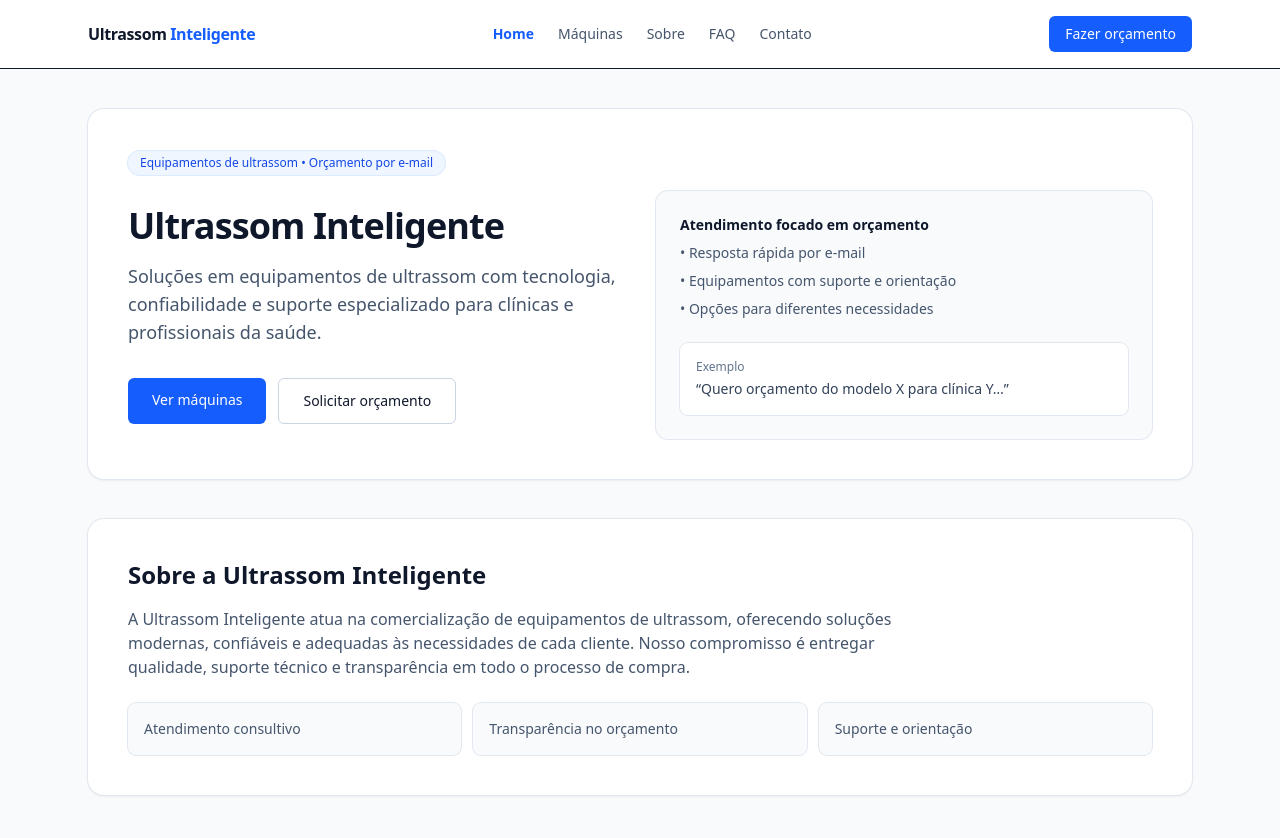
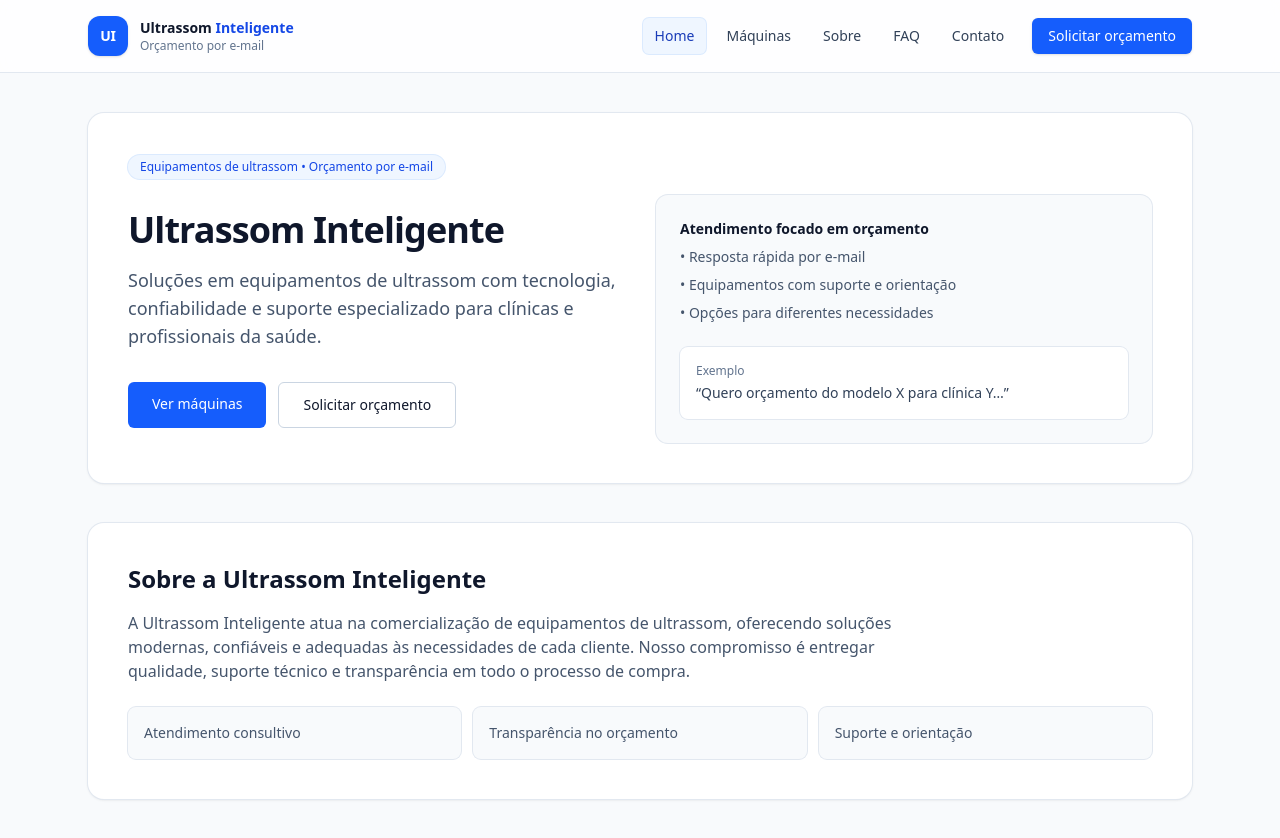
Before and after one commit to jvdellolio/ultrassom-inteligente, a Next.js app: page / in a window 1280 px wide. Built offline with nearby package versions, Linux system fonts and the light colour scheme.

Commit message:
Add responsive mobile navigator

```diff
--- a/src/components/Header.js
+++ b/src/components/Header.js
@@ -2,57 +2,197 @@
 
 import Link from "next/link";
 import { usePathname } from "next/navigation";
+import { useEffect, useState } from "react";
 
-const navItems = [
-  { label: "Home", href: "/" },
-  { label: "Máquinas", href: "/maquinas" },
-  { label: "Sobre", href: "/sobre" },
-  { label: "FAQ", href: "/faq" },
-  { label: "Contato", href: "/contato" },
+const nav = [
+  { href: "/", label: "Home" },
+  { href: "/maquinas", label: "Máquinas" },
+  { href: "/sobre", label: "Sobre" },
+  { href: "/faq", label: "FAQ" },
+  { href: "/contato", label: "Contato" },
 ];
+
+function cn(...classes) {
+  return classes.filter(Boolean).join(" ");
+}
+
+function isActive(pathname, href) {
+  if (href === "/") return pathname === "/";
+  return pathname.startsWith(href);
+}
 
 export default function Header() {
   const pathname = usePathname();
+  const [open, setOpen] = useState(false);
+
+  // Fecha o menu quando mudar de rota
+  useEffect(() => {
+    setOpen(false);
+  }, [pathname]);
+
+  // Trava o scroll do body quando o menu estiver aberto
+  useEffect(() => {
+    if (!open) return;
+    const prev = document.body.style.overflow;
+    document.body.style.overflow = "hidden";
+    return () => {
+      document.body.style.overflow = prev;
+    };
+  }, [open]);
 
   return (
-    <header className="border-b bg-white">
+    <header className="sticky top-0 z-50 border-b border-slate-200 bg-white/80 backdrop-blur">
       <div className="mx-auto flex max-w-6xl items-center justify-between px-6 py-4">
-      <Link href="/" className="text-base font-semibold tracking-tight text-slate-900">
-        Ultrassom <span className="text-blue-600">Inteligente</span>
-      </Link>
+        {/* Logo */}
+        <Link href="/" className="flex items-center gap-3">
+          <div className="flex h-10 w-10 items-center justify-center rounded-xl bg-blue-600 text-white shadow-sm">
+            <span className="text-sm font-bold tracking-tight">UI</span>
+          </div>
 
-        <nav className="hidden gap-6 md:flex">
-          {navItems.map((item) => {
-            const isActive =
-              item.href === "/"
-                ? pathname === "/"
-                : pathname.startsWith(item.href);
+          <div className="leading-tight">
+            <p className="text-sm font-semibold text-slate-900">
+              Ultrassom <span className="text-blue-700">Inteligente</span>
+            </p>
+            <p className="text-xs text-slate-500">Orçamento por e-mail</p>
+          </div>
+        </Link>
 
+        {/* Nav desktop */}
+        <nav className="hidden items-center gap-2 md:flex">
+          {nav.map((item) => {
+            const active = isActive(pathname, item.href);
             return (
               <Link
                 key={item.href}
                 href={item.href}
-          className={[
-            "text-sm transition-colors",
-            isActive
-              ? "font-semibold text-blue-600"
-              : "text-slate-600 hover:text-slate-900",
-          ].join(" ")}
+                className={cn(
+                  "rounded-md px-3 py-2 text-sm font-medium transition",
+                  active
+                    ? "bg-blue-50 text-blue-800 ring-1 ring-blue-100"
+                    : "text-slate-700 hover:bg-slate-50 hover:text-slate-900"
+                )}
               >
                 {item.label}
               </Link>
             );
           })}
+          <Link
+            href="/contato"
+            className="ml-2 inline-flex items-center rounded-md bg-blue-600 px-4 py-2 text-sm font-medium text-white shadow-sm hover:bg-blue-700"
+          >
+            Solicitar orçamento
+          </Link>
         </nav>
 
-        <Link
-          href="/contato"
-          className="rounded-md bg-blue-600 px-4 py-2 text-sm font-medium text-white hover:bg-blue-700"
+        {/* Botão mobile */}
+        <button
+          type="button"
+          onClick={() => setOpen(true)}
+          className="inline-flex items-center justify-center rounded-md border border-slate-200 bg-white px-3 py-2 text-sm font-medium text-slate-700 shadow-sm hover:bg-slate-50 md:hidden"
+          aria-label="Abrir menu"
+          aria-expanded={open}
         >
-          Fazer orçamento
-        </Link>
+          {/* Ícone hambúrguer */}
+          <svg
+            width="20"
+            height="20"
+            viewBox="0 0 24 24"
+            fill="none"
+            aria-hidden="true"
+          >
+            <path
+              d="M4 6h16M4 12h16M4 18h16"
+              stroke="currentColor"
+              strokeWidth="2"
+              strokeLinecap="round"
+            />
+          </svg>
+        </button>
+      </div>
 
-      </div>
+      {/* Overlay + Drawer mobile */}
+      {open && (
+        <div className="fixed inset-0 z-50 md:hidden">
+          {/* Fundo escuro */}
+          <button
+            className="absolute inset-0 bg-slate-900/40"
+            aria-label="Fechar menu"
+            onClick={() => setOpen(false)}
+          />
+
+          {/* Painel */}
+          <div className="absolute right-0 top-0 h-full w-80 max-w-[85vw] bg-white shadow-xl ring-1 ring-slate-200">
+            <div className="flex items-center justify-between border-b border-slate-200 px-5 py-4">
+              <div className="flex items-center gap-3">
+                <div className="flex h-9 w-9 items-center justify-center rounded-xl bg-blue-600 text-white shadow-sm">
+                  <span className="text-sm font-bold tracking-tight">UI</span>
+                </div>
+                <div className="leading-tight">
+                  <p className="text-sm font-semibold text-slate-900">
+                    Ultrassom <span className="text-blue-700">Inteligente</span>
+                  </p>
+                  <p className="text-xs text-slate-500">Menu</p>
+                </div>
+              </div>
+
+              <button
+                type="button"
+                onClick={() => setOpen(false)}
+                className="rounded-md border border-slate-200 bg-white p-2 text-slate-700 hover:bg-slate-50"
+                aria-label="Fechar"
+              >
+                {/* X */}
+                <svg
+                  width="18"
+                  height="18"
+                  viewBox="0 0 24 24"
+                  fill="none"
+                  aria-hidden="true"
+                >
+                  <path
+                    d="M6 6l12 12M18 6L6 18"
+                    stroke="currentColor"
+                    strokeWidth="2"
+                    strokeLinecap="round"
+                  />
+                </svg>
+              </button>
+            </div>
+
+            <nav className="px-3 py-3">
+              {nav.map((item) => {
+                const active = isActive(pathname, item.href);
+                return (
+                  <Link
+                    key={item.href}
+                    href={item.href}
+                    className={cn(
+                      "flex items-center justify-between rounded-xl px-4 py-3 text-sm font-medium transition",
+                      active
+                        ? "bg-blue-50 text-blue-800 ring-1 ring-blue-100"
+                        : "text-slate-800 hover:bg-slate-50"
+                    )}
+                  >
+                    <span>{item.label}</span>
+                    <span className="text-slate-400">›</span>
+                  </Link>
+                );
+              })}
+
+              <Link
+                href="/contato"
+                className="mt-3 flex w-full items-center justify-center rounded-xl bg-blue-600 px-4 py-3 text-sm font-medium text-white shadow-sm hover:bg-blue-700"
+              >
+                Solicitar orçamento
+              </Link>
+
+              <p className="mt-4 px-2 text-xs text-slate-500">
+                Orçamentos e dúvidas são respondidos por e-mail.
+              </p>
+            </nav>
+          </div>
+        </div>
+      )}
     </header>
   );
 }
```
